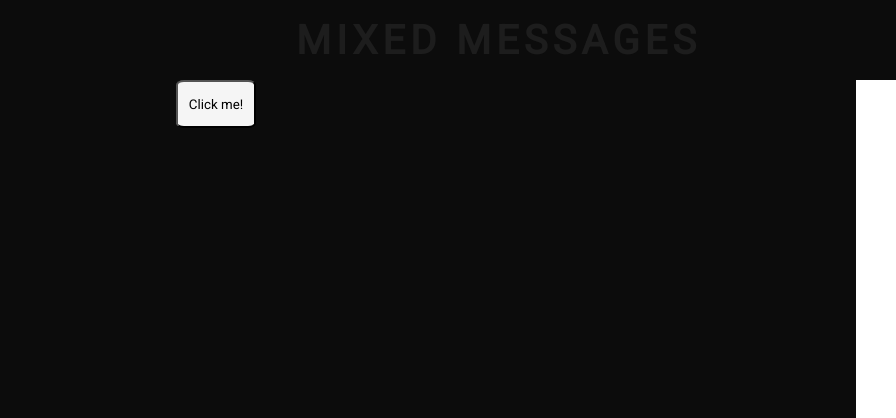
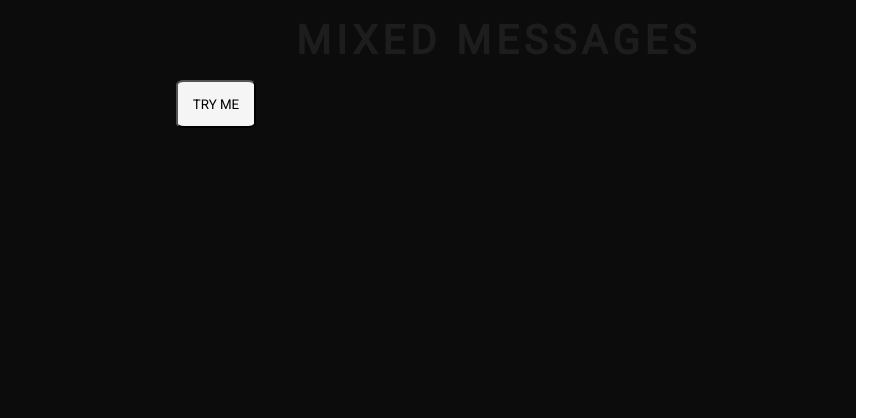
Before and after one commit to kacperkaz1/Mixed-Messages, a plain HTML site: page index.html in a window 1280 px wide. Shown: the top 418 px of the page, 424-1320 px from the left, 896 px wide, since content can reach past the window. Drawn offline with Linux system fonts and the light colour scheme.

Commit message:
Little changes

```diff
--- a/index.html
+++ b/index.html
@@ -28,7 +28,7 @@
         <h1>MIXED MESSAGES</h1>
     </header>
     <section class="main">
-        <button id="snickers">Click me!</button>
+        <div><button id="snickers">Try me</button></div>
         <div class="content"></div>
     </section>
     <footer class="foot">
--- a/main.js
+++ b/main.js
@@ -9,15 +9,10 @@ const btn = document.getElementById("snickers");
 
 btn.addEventListener("click", GeneratingMessage, false);
 
-// function randomNoRepeats(array) {
-//       var copy = array.slice(0);
-//       if (copy.length < 1) { copy = array.slice(0); }
-//       var index = Math.floor(Math.random() * copy.length);
-//       var item = copy[index];
-//       copy.splice(index, 1);
-//       return item;
-//     }
-
+function randomNoRepeats(array) {
+    var copy = array.slice(0);
+    return dontRepeat(copy);
+  }
 
 function dontRepeat(copy){
     if (copy.length < 1) { copy = array.slice(0); }
@@ -27,12 +22,27 @@ function dontRepeat(copy){
     return item;
   };
 
-  function randomNoRepeats(array) {
-    var copy = array.slice(0);
-    return dontRepeat(copy);
-  }
 
   function GeneratingMessage(){
     const message = randomNoRepeats(randomMessages);
     document.getElementsByClassName("content")[0].innerText = randomNoRepeats(randomMessages);
 }
+
+
+
+
+
+// const repeated = [];
+// function DoNotRepeat(randomMessages){
+//     for(let i = 0; i < arr.length; i++){
+//         if(arr[i] == generateRand){
+//             repeated.push(arr[i]);
+//         }
+//         if(repeated.length == randomMessages.length){
+//             repeated.slice(0, 0);
+//         }
+//     }
+//     return repeated;
+// }
+
+// console.log(repeated);
--- a/style.css
+++ b/style.css
@@ -1,6 +1,7 @@
 *{
     font-family: 'Roboto', sans-serif;
     margin: 0;
+    box-sizing: border-box;
 }
 .head{
     display: flex;
@@ -32,8 +33,14 @@
     height: 800px;
     width: 100%;
     background: rgb(12, 12, 12);
-    justify-content: center;
-    align-items: space-around;
+    /* justify-content: space-around; */
+    align-items: center;
+    flex-direction: column;
+    color: white;
+}
+.main .content{
+    text-align: center;
+    width: 500px;
 }
 .main button{
     width: 5rem;
@@ -42,11 +49,13 @@
     border-radius: 10%;
     background: whitesmoke;
     cursor: pointer;
-    transition: 3s;
+    transition: 2s;
+    text-transform: uppercase;
+    margin-bottom: 30vh;
 }
 .main button:hover{
     background: crimson;
-    border-radius: 50%;
+    border-radius: 20%;
 }
 .foot{
     display: flex;
```
